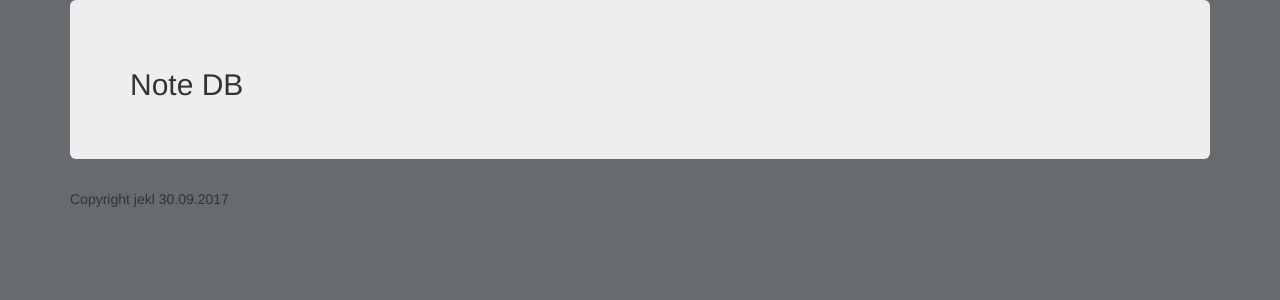
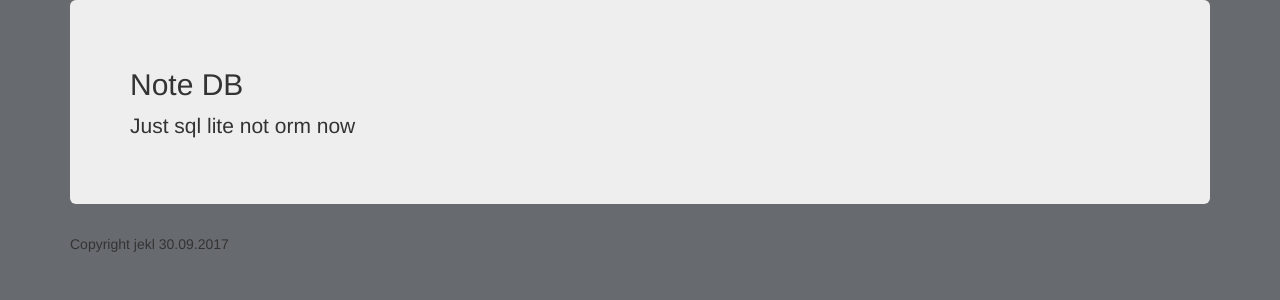
Before and after one commit to spawnmarvel/TSK_testit.tech, a Flask app: template app/templates/crud_note/notes.html in a window 1280 px wide. Shown: the part 102-402 px from the top of the page. Run offline with Flask 2, Linux system fonts and the light colour scheme; the template is opened without the code that fills it, so the values that code supplies are empty; parts of the project's set-up code (start-up, migrations or seed data) failed here and were passed over; some libraries are stand-ins or nearby versions.

Commit message:
just sqllite3 no ORM now

```diff
--- a/app/templates/crud_note/notes.html
+++ b/app/templates/crud_note/notes.html
@@ -4,5 +4,6 @@
 <div class="jumbotron">
   <h2>Note DB</h2>
  {{ note_data }}
+ <p>Just sql lite not orm now</p>
 </div>
 {% endblock %}
```
Also changed, not shown: app/test/py_sqllite.py (+4 -3 lines).
